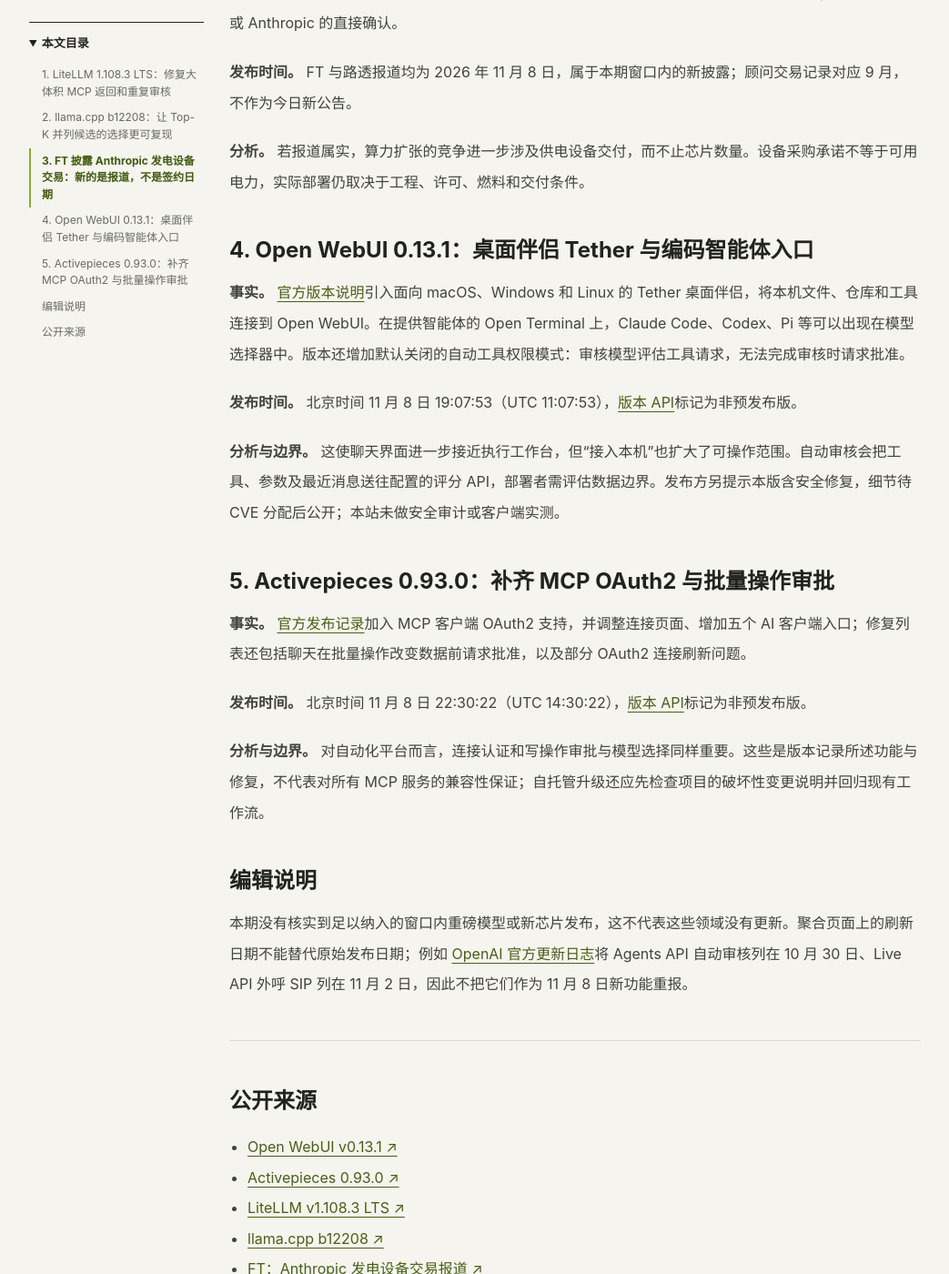
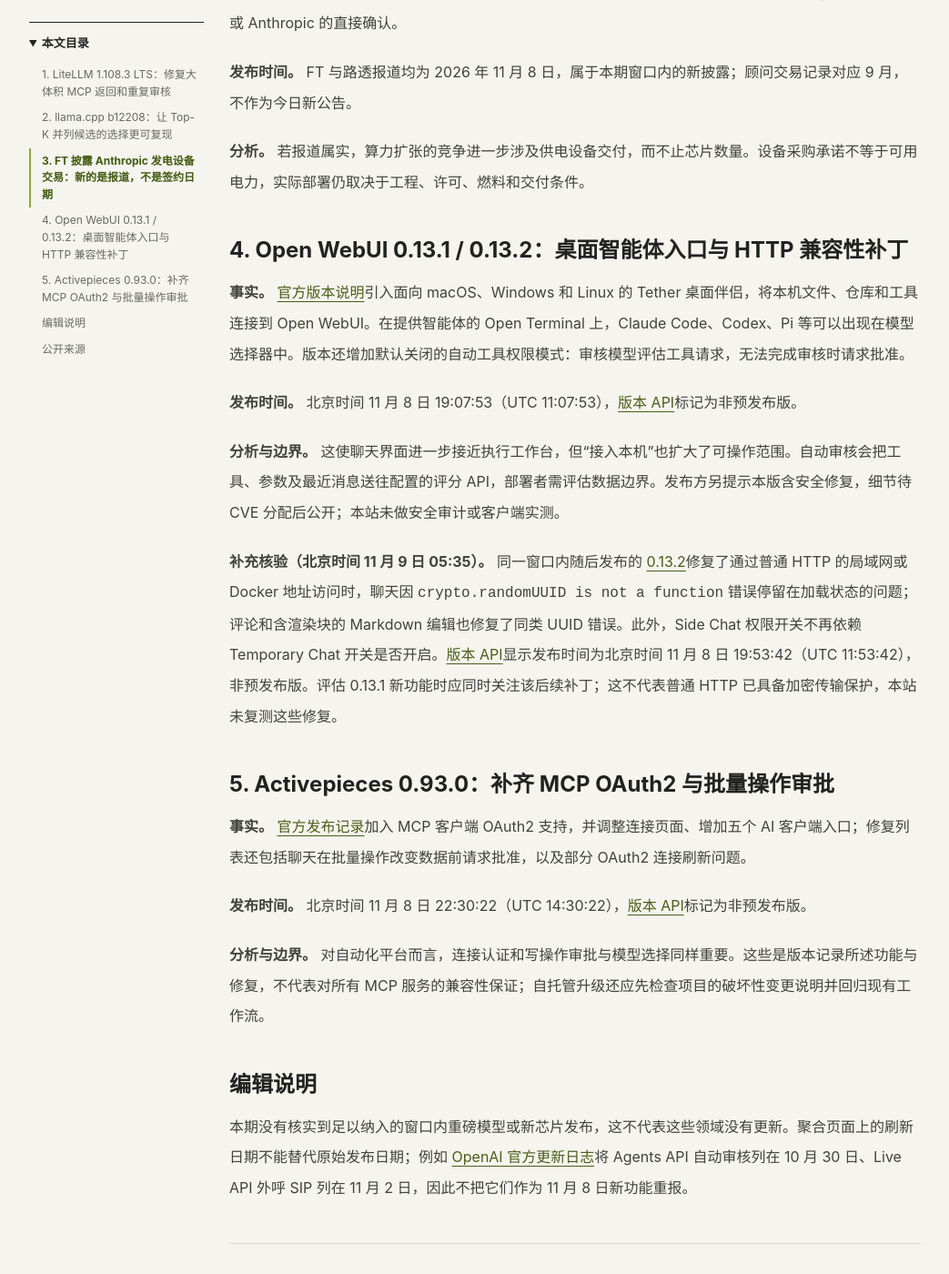
Before and after one commit to ai-v5/LLMNews, a Jekyll site: the page built from docs/_posts/2026-11-09-ai-daily-agents-mcp-power.md, in a window 1280 px wide and 1400 px high, scrolled down 1810 px. Shown: the whole window at 91% size, without its empty margins (16-1059 px from the left). Built offline with Jekyll 4.4.1, drawn with Linux system fonts in a browser that asks for light colours; some of the changed text lies outside the part shown.

Commit message:
Supplement daily with Open WebUI 0.13.2 compatibility fixes

```diff
--- a/docs/_posts/2026-11-09-ai-daily-agents-mcp-power.md
+++ b/docs/_posts/2026-11-09-ai-daily-agents-mcp-power.md
@@ -7,6 +7,8 @@ label: "每日AI新闻"
 tags: [智能体, 开源, 推理系统, 数据中心]
 demo: false
 sources:
+  - title: "Open WebUI v0.13.2 补丁"
+    url: "https://github.com/open-webui/open-webui/releases/tag/v0.13.2"
   - title: "Open WebUI v0.13.1"
     url: "https://github.com/open-webui/open-webui/releases/tag/v0.13.1"
   - title: "Activepieces 0.93.0"
@@ -49,13 +51,15 @@ sources:
 
 **分析。** 若报道属实，算力扩张的竞争进一步涉及供电设备交付，而不止芯片数量。设备采购承诺不等于可用电力，实际部署仍取决于工程、许可、燃料和交付条件。
 
-## 4. Open WebUI 0.13.1：桌面伴侣 Tether 与编码智能体入口
+## 4. Open WebUI 0.13.1 / 0.13.2：桌面智能体入口与 HTTP 兼容性补丁
 
 **事实。** [官方版本说明](https://github.com/open-webui/open-webui/releases/tag/v0.13.1)引入面向 macOS、Windows 和 Linux 的 Tether 桌面伴侣，将本机文件、仓库和工具连接到 Open WebUI。在提供智能体的 Open Terminal 上，Claude Code、Codex、Pi 等可以出现在模型选择器中。版本还增加默认关闭的自动工具权限模式：审核模型评估工具请求，无法完成审核时请求批准。
 
 **发布时间。** 北京时间 11 月 8 日 19:07:53（UTC 11:07:53），[版本 API](https://api.github.com/repos/open-webui/open-webui/releases/tags/v0.13.1)标记为非预发布版。
 
 **分析与边界。** 这使聊天界面进一步接近执行工作台，但“接入本机”也扩大了可操作范围。自动审核会把工具、参数及最近消息送往配置的评分 API，部署者需评估数据边界。发布方另提示本版含安全修复，细节待 CVE 分配后公开；本站未做安全审计或客户端实测。
+
+**补充核验（北京时间 11 月 9 日 05:35）。** 同一窗口内随后发布的 [0.13.2](https://github.com/open-webui/open-webui/releases/tag/v0.13.2)修复了通过普通 HTTP 的局域网或 Docker 地址访问时，聊天因 `crypto.randomUUID is not a function` 错误停留在加载状态的问题；评论和含渲染块的 Markdown 编辑也修复了同类 UUID 错误。此外，Side Chat 权限开关不再依赖 Temporary Chat 开关是否开启。[版本 API](https://api.github.com/repos/open-webui/open-webui/releases/tags/v0.13.2)显示发布时间为北京时间 11 月 8 日 19:53:42（UTC 11:53:42），非预发布版。评估 0.13.1 新功能时应同时关注该后续补丁；这不代表普通 HTTP 已具备加密传输保护，本站未复测这些修复。
 
 ## 5. Activepieces 0.93.0：补齐 MCP OAuth2 与批量操作审批
 
```
